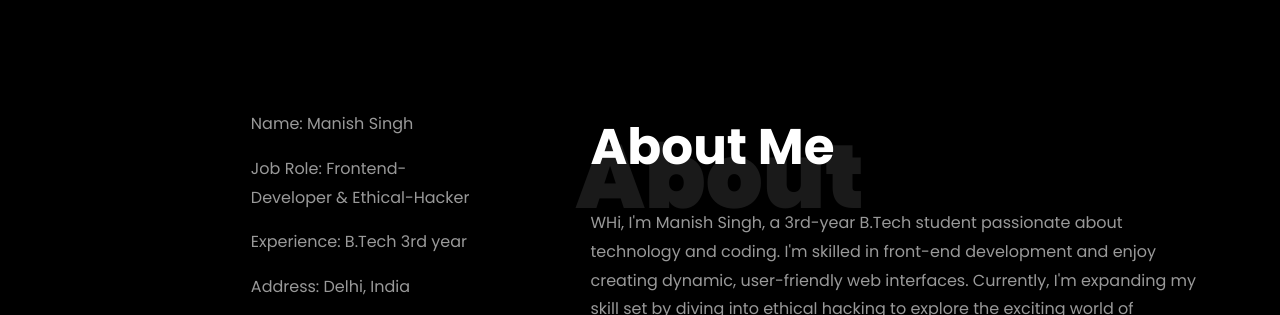
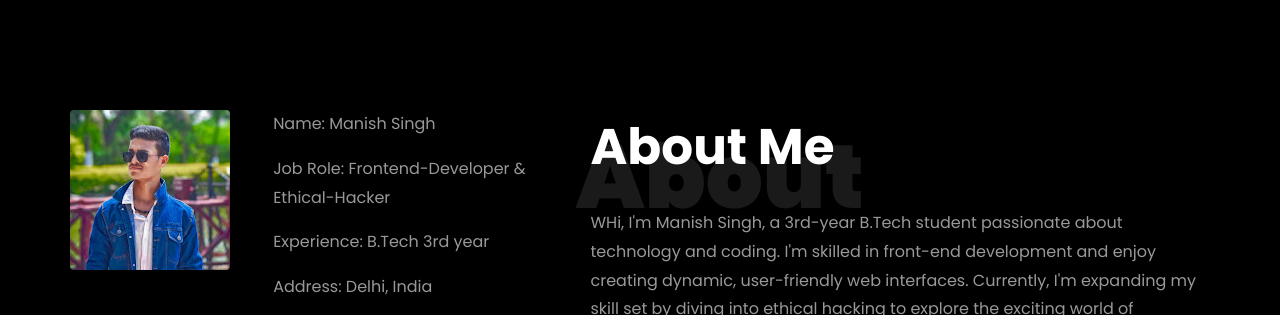
Before and after one commit to manishsingh2217/manishportfoliogithub.io, a plain HTML site: page index.html in a window 1280 px wide. Shown: the part 752-1067 px from the top of the page. Drawn offline with Linux system fonts and the light colour scheme; files whose address does not match are found by name.

Commit message:
Update index.html

```diff
--- a/index.html
+++ b/index.html
@@ -213,7 +213,7 @@
 								<div class="row">
 									<div class="col-sm-6 col-md-5">
 									  <div class="about-img">
-										<img src="images/manish-channel.png" class="img-fluid rounded b-shadow-a my-img" alt="">
+										<img src="images/manish_channel.jpg" class="img-fluid rounded b-shadow-a my-img" alt="">
 									  </div>
 									</div>
 									<!-- Details next to profile image -->
```
